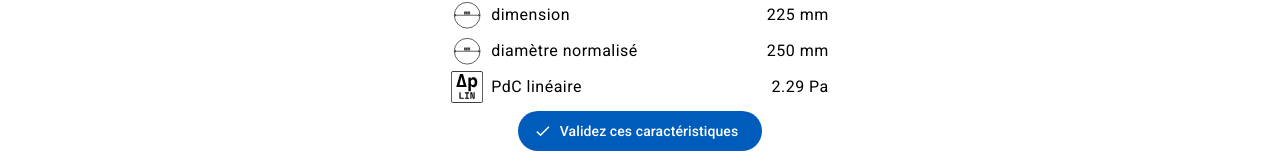
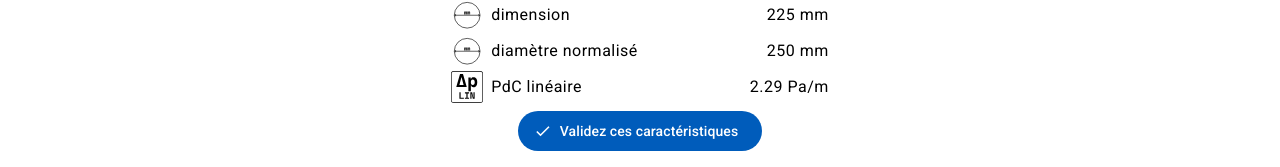
Before and after one commit to LudovicLeBris/DuctCalculator, an Angular app: page /duct-selector in a window 1280 px wide. Shown: the part 131-298 px from the top of the page. Built offline with nearby package versions, Linux system fonts and the light colour scheme.

Commit message:
refactor(component) change unit of linear apd result

```diff
--- a/src/app/components/circular-duct-setup/circular-duct-setup.component.html
+++ b/src/app/components/circular-duct-setup/circular-duct-setup.component.html
@@ -51,7 +51,7 @@
         <p>{{ linearApd.displayName }}</p>
       </div>
       <div>
-        <p>{{ linearApd.getValue() | number: '1.2-2' }} <span>{{ linearApd.unit }}</span></p>
+        <p>{{ linearApd.getValue() | number: '1.2-2' }} <span>{{ linearApd.unit }}/m</span></p>
       </div>
     </li>
   </ul>
--- a/src/app/components/rectangular-duct-setup/rectangular-duct-setup.component.html
+++ b/src/app/components/rectangular-duct-setup/rectangular-duct-setup.component.html
@@ -59,7 +59,7 @@
         <p>{{ linearApd.displayName }}</p>
       </div>
       <div>
-        <p>{{ linearApd.getValue() | number: '1.2-2' }} <span>{{ linearApd.unit }}</span></p>
+        <p>{{ linearApd.getValue() | number: '1.2-2' }} <span>{{ linearApd.unit }}/m</span></p>
       </div>
     </li>
   </ul>
```
